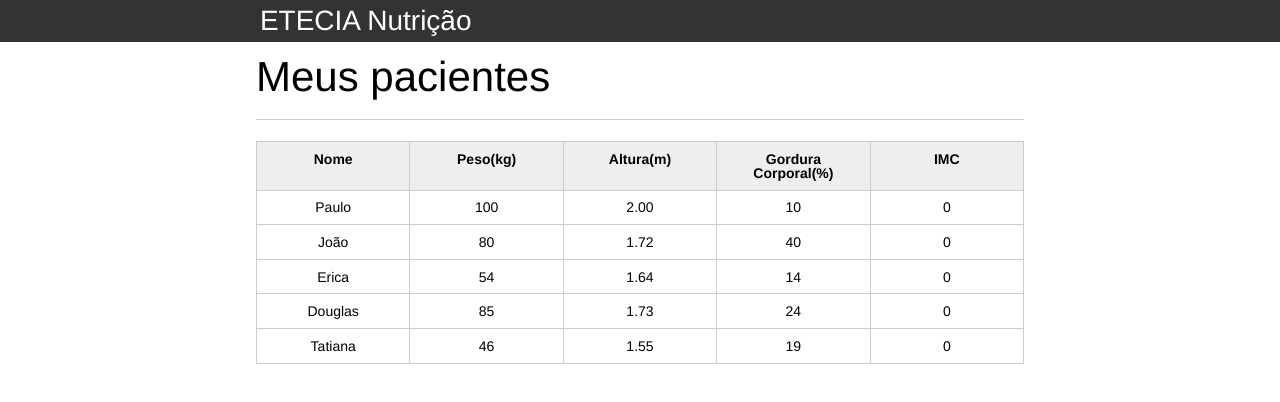
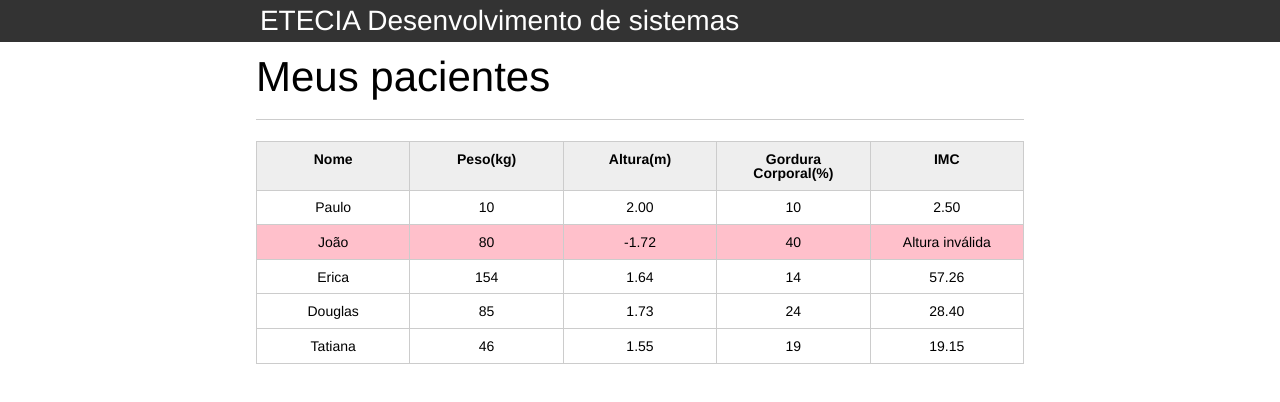
Before and after one commit to Camila270/projetonutri, a plain HTML site: page index.html in a window 1280 px wide. Drawn offline with Linux system fonts and the light colour scheme.

Commit message:
funcao for

```diff
--- a/css/index.css
+++ b/css/index.css
@@ -132,3 +132,6 @@ button[disabled=disabled], button:disabled {
 .campo-invalido{
 	border: 1px solid red;
 }
+.paciente-invalido{
+	background-color: pink;
+}
--- a/index.html
+++ b/index.html
@@ -7,13 +7,15 @@
 	<link rel="icon" href="favicon.ico" type="image/x-icon">
 	<link rel="stylesheet" type="text/css" href="css/reset.css">
 	<link rel="stylesheet" type="text/css" href="css/index.css">
+
 </head>
 
 <body>
 
 	<header>
 		<div class="container">
-			<h1 id="titulo">ETECIA Nutrição</h1>
+			<h1 id="titulo"> ETECIA Nutrição</h1>
+
 		</div>
 	</header>
 	<main>
@@ -32,7 +34,7 @@
 				<tbody id="tabela-pacientes">
 					<tr class="paciente">
 						<td class="info-nome">Paulo</td>
-						<td class="info-peso">100</td>
+						<td class="info-peso">10</td>
 						<td class="info-altura">2.00</td>
 						<td class="info-gordura">10</td>
 						<td class="info-imc">0</td>
@@ -41,14 +43,14 @@
 					<tr class="paciente">
 						<td class="info-nome">João</td>
 						<td class="info-peso">80</td>
-						<td class="info-altura">1.72</td>
+						<td class="info-altura">-1.72</td>
 						<td class="info-gordura">40</td>
 						<td class="info-imc">0</td>
 					</tr>
 
 					<tr class="paciente">
 						<td class="info-nome">Erica</td>
-						<td class="info-peso">54</td>
+						<td class="info-peso">154</td>
 						<td class="info-altura">1.64</td>
 						<td class="info-gordura">14</td>
 						<td class="info-imc">0</td>
@@ -75,7 +77,5 @@
 	</main>
 
 </body>
-<script src="js/main.js"></script>
-
-
+	<script src="js/main.js"></script>
 </html>
--- a/js/main.js
+++ b/js/main.js
@@ -1,46 +1,49 @@
-
-//console.log("bem vindo");
-var titulo = document.querySelector("#titulo");
-titulo.textContent = "Etecia Nutrição e Dietética"
+let pacientes = document.querySelectorAll(".paciente")
+pacientes.forEach(paciente =>{
 
 
-
-// pegar o peso
-let paciente = document.querySelector(".paciente");
-let tdPeso = paciente.querySelector(".info-peso");
-let peso = tdPeso.textContent;
-console.log(paciente);
-
-// pegar a altura
-let tdAltura = paciente.querySelector(".info-altura");
-let altura = tdAltura.textContent;
-console.log(altura);
-
-let pesoValido = true;
-let alturalValida = true;
+//Outro exemplo de FOR
+//for (var i = 0; i < pacientes.length; i++) {
+       // let paciente = pacientes [i];
+    //console.log(i)
+    //alert("error")
+    //Console.error("bien venido");
+    //Console.log("bem vindo");
+    //OU...
+    //pacientes.forEach(function(paciente){}
 
 
-//validar dados
-if (peso <= 0 or || peso > 1000) {
-    console.error("peso inválido");
-    pesoValido = false;
-}
+    let titulo = document.querySelector("#titulo")
+    //console.log(document.querySelector("h1"));
+    titulo.textContent = "ETECIA Desenvolvimento de sistemas";
+    //pegar o peso
+    let peso =paciente.querySelector(".info-peso").textContent;
+    //Pegar a altura
+    let Altura = paciente.querySelector(".info-altura").textContent;
 
-if (altura < 0) {
-    console.error("altura inválida");
-    alturaValida = false;
-}
- if(pesoValido == true && alturaValida == true);
+    let pesoValido = true;
+    let alturaValida = true;
+    let tdImc = paciente.querySelector(".info-imc");
 
-// calcular IMC
-let imc = peso / altura ** 2;
-console.log(imc);
+    //VALIDAR DADOS
+    if (peso <= 0 || peso > 1000) {
+        pesoValido = false
+        tdImc.textContent ="Peso inválido";
+        paciente.classList.add("paciente-invalido");
+    }
+    if (Altura <= 0) {
+        alturaValida = false
+        tdImc.textContent ="Altura inválida";
+        paciente.classList.add("paciente-invalido");
+    }
+    if (pesoValido == true && alturaValida == true) {
+        //calcular o IMC
+        let imc = peso / Altura ** 2;
+        // calcular IMC
 
-// ou ...
-//let imc = peso / (altura * altura);
-//console.log(imc);
+        //escrever O iMC na tabela
+        tdImc.textContent = imc.toFixed (2);
+    }
 
-
-// escrever o IMC na tabela
-let tdIMC = paciente.querySelector(".info-imc");
-tdIMC.textContent = imc;
+})
+;
```
